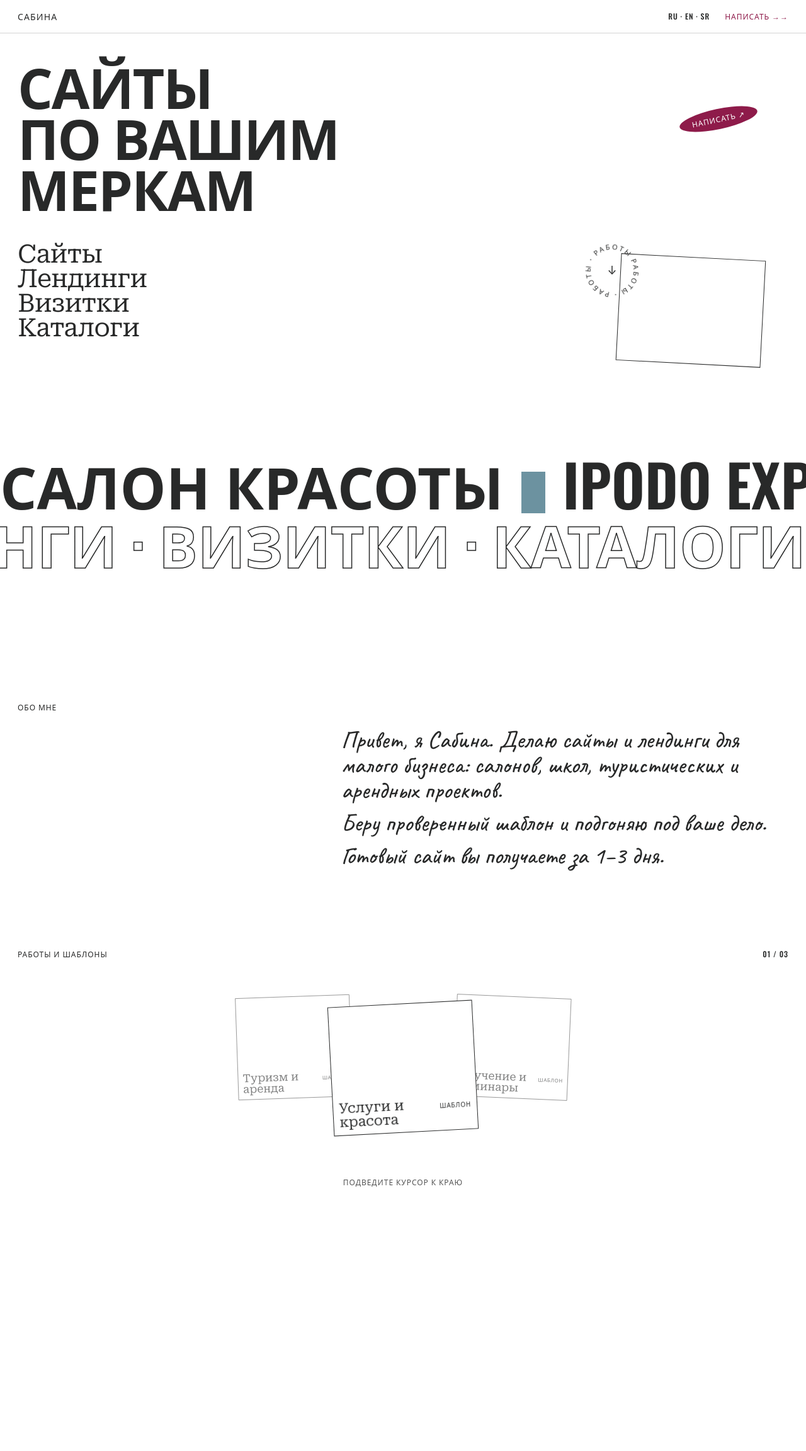
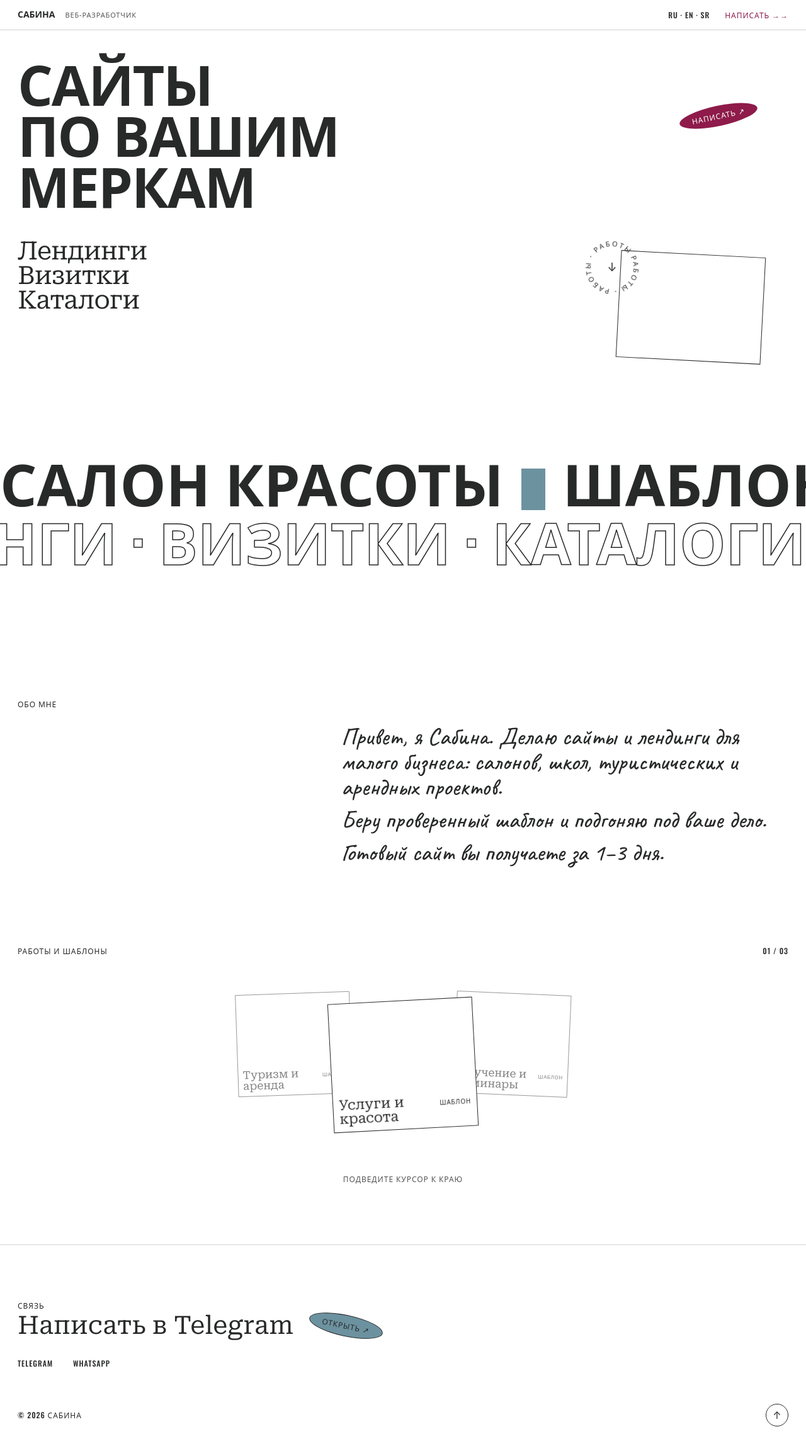
Before and after one commit to SabinaBatrakova/catalog-site, a React (Vite) app: page / in a window 1280 px wide. Shown: the top 2304 px of the page at 63% size. Before the commit the page ends 1981 px from the top, so only its background shows below. Built offline with nearby package versions, Linux system fonts and the light colour scheme.

Commit message:
feat: grow header name toward footer with fixed header

```diff
--- a/src/components/home/Hero.tsx
+++ b/src/components/home/Hero.tsx
@@ -1,6 +1,6 @@
 import { contacts } from "@/lib/contacts";
 
-const services = ["Сайты", "Лендинги", "Визитки", "Каталоги"];
+const services = ["Лендинги", "Визитки", "Каталоги"];
 
 export function Hero() {
   return (
--- a/src/components/home/RunningText.tsx
+++ b/src/components/home/RunningText.tsx
@@ -1,6 +1,6 @@
 import { useEffect, useRef } from "react";
 
-const works = ["Салон красоты", "iPODO Expert Lab", "Шаблоны"];
+const works = ["Салон красоты", "Шаблоны"];
 const tiles = ["bg-steel", "bg-line", "bg-accent"];
 const topics = "Шаблоны · Сайты · Лендинги · Визитки · Каталоги";
 
--- /dev/null
+++ b/src/components/home/SiteFooter.tsx
@@ -0,0 +1,57 @@
+import { Reveal } from "@/components/home/Reveal";
+import { contacts } from "@/lib/contacts";
+
+const label = "font-display text-xs font-medium uppercase tracking-[0.08em]";
+
+export function SiteFooter() {
+  return (
+    <footer id="footer" className="border-t border-line px-7 pt-10">
+      <Reveal className="mt-12">
+        <p className={label}>Связь</p>
+        <div className="mt-1 flex flex-wrap items-center gap-6">
+          <a
+            href={contacts[0].href}
+            target="_blank"
+            rel="noreferrer"
+            className="font-narrow font-serif text-[34px] leading-none md:text-[40px]"
+          >
+            Написать в Telegram
+          </a>
+          <a
+            href={contacts[0].href}
+            target="_blank"
+            rel="noreferrer"
+            className="rotate-12 rounded-[50%] border-[1.5px] border-ink bg-steel px-5 py-2 font-display text-xs font-medium uppercase tracking-[0.08em]"
+          >
+            Открыть ↗
+          </a>
+        </div>
+      </Reveal>
+
+      <Reveal className="mt-8 flex gap-8">
+        {contacts.map((c) => (
+          <a
+            key={c.label}
+            href={c.href}
+            target="_blank"
+            rel="noreferrer"
+            className={label}
+          >
+            {c.label}
+          </a>
+        ))}
+      </Reveal>
+
+      <div className="flex items-center justify-between py-14">
+        <span className={label}>© 2026 Сабина</span>
+        <a
+          href="#top"
+          aria-label="Наверх"
+          className="flex h-9 w-9 items-center justify-center rounded-full border-[1.5px] border-ink"
+        >
+          ↑
+        </a>
+      </div>
+    </footer>
+  );
+}
--- a/src/components/home/SiteHeader.tsx
+++ b/src/components/home/SiteHeader.tsx
@@ -1,14 +1,72 @@
+import { useEffect, useRef } from "react";
 import { contacts } from "@/lib/contacts";
 
+const MIN_SIZE = 14;
+const MAX_SIZE_DESKTOP = 150;
+const MAX_SIZE_MOBILE = 84;
+const FOOTER_OFFSET = 0.5;
+const EASE = 2;
+
 export function SiteHeader() {
+  const nameRef = useRef<HTMLAnchorElement>(null);
+
+  useEffect(() => {
+    const reduceMotion = window.matchMedia(
+      "(prefers-reduced-motion: reduce)",
+    ).matches;
+    if (reduceMotion) return;
+
+    const update = () => {
+      const name = nameRef.current;
+      const footer = document.getElementById("footer");
+      if (!name || !footer) return;
+
+      const footerTop = footer.getBoundingClientRect().top + window.scrollY;
+      const maxScroll = Math.max(
+        document.documentElement.scrollHeight - window.innerHeight,
+        1,
+      );
+      const end = Math.min(
+        footerTop - window.innerHeight * FOOTER_OFFSET,
+        maxScroll,
+      );
+      const progress = Math.min(
+        Math.max(window.scrollY / Math.max(end, 1), 0),
+        1,
+      );
+      const eased = Math.pow(progress, EASE);
+      const maxSize =
+        window.innerWidth < 768 ? MAX_SIZE_MOBILE : MAX_SIZE_DESKTOP;
+
+      name.style.fontSize = `${MIN_SIZE + eased * (maxSize - MIN_SIZE)}px`;
+    };
+
+    update();
+    window.addEventListener("scroll", update, { passive: true });
+    window.addEventListener("resize", update);
+    return () => {
+      window.removeEventListener("scroll", update);
+      window.removeEventListener("resize", update);
+    };
+  }, []);
+
   return (
-    <header className="sticky top-0 z-50 flex items-center justify-between border-b border-line bg-paper px-7 py-4">
+    <>
+      <div aria-hidden="true" className="h-12" />
+      <header className="fixed inset-x-0 top-0 z-50 flex min-h-12 items-center justify-between border-b border-line bg-paper px-7 py-3">
+        <div className="flex items-baseline gap-4">
           <a
+            ref={nameRef}
             href="#top"
-        className="font-display text-sm font-medium uppercase tracking-[0.08em]"
+            style={{ fontSize: MIN_SIZE }}
+            className="font-display font-semibold uppercase leading-none"
           >
             Сабина
           </a>
+          <span className="hidden font-display text-[11px] font-medium uppercase tracking-[0.08em] text-muted sm:inline">
+            Веб-разработчик
+          </span>
+        </div>
 
         <div className="flex items-center gap-6 font-display text-xs font-medium uppercase tracking-[0.08em]">
           <span>RU · EN · SR</span>
@@ -22,5 +80,6 @@ export function SiteHeader() {
           </a>
         </div>
       </header>
+    </>
   );
 }
--- a/src/lib/contacts.ts
+++ b/src/lib/contacts.ts
@@ -1,4 +1,4 @@
 export const contacts = [
   { label: "Telegram", href: "https://t.me/sabina_batrakova" },
-  { label: "WhatsApp", href: "https://wa.me/+791122638175" },
+  { label: "WhatsApp", href: "https://wa.me/+79112268175" },
 ];
--- a/src/pages/Catalog.tsx
+++ b/src/pages/Catalog.tsx
@@ -1,8 +1,9 @@
 import { SiteHeader } from "@/components/home/SiteHeader";
 import { Hero } from "@/components/home/Hero";
 import { RunningText } from "@/components/home/RunningText";
+import { About } from "@/components/home/About";
 import { WorksCarousel } from "@/components/home/WorksCarousel";
-import { About } from "@/components/home/About";
+import { SiteFooter } from "@/components/home/SiteFooter";
 
 export function Catalog() {
   return (
@@ -14,6 +15,7 @@ export function Catalog() {
         <About />
         <WorksCarousel />
       </main>
+      <SiteFooter />
     </div>
   );
 }
```
Lines whose indentation alone changed are shown as unchanged.
